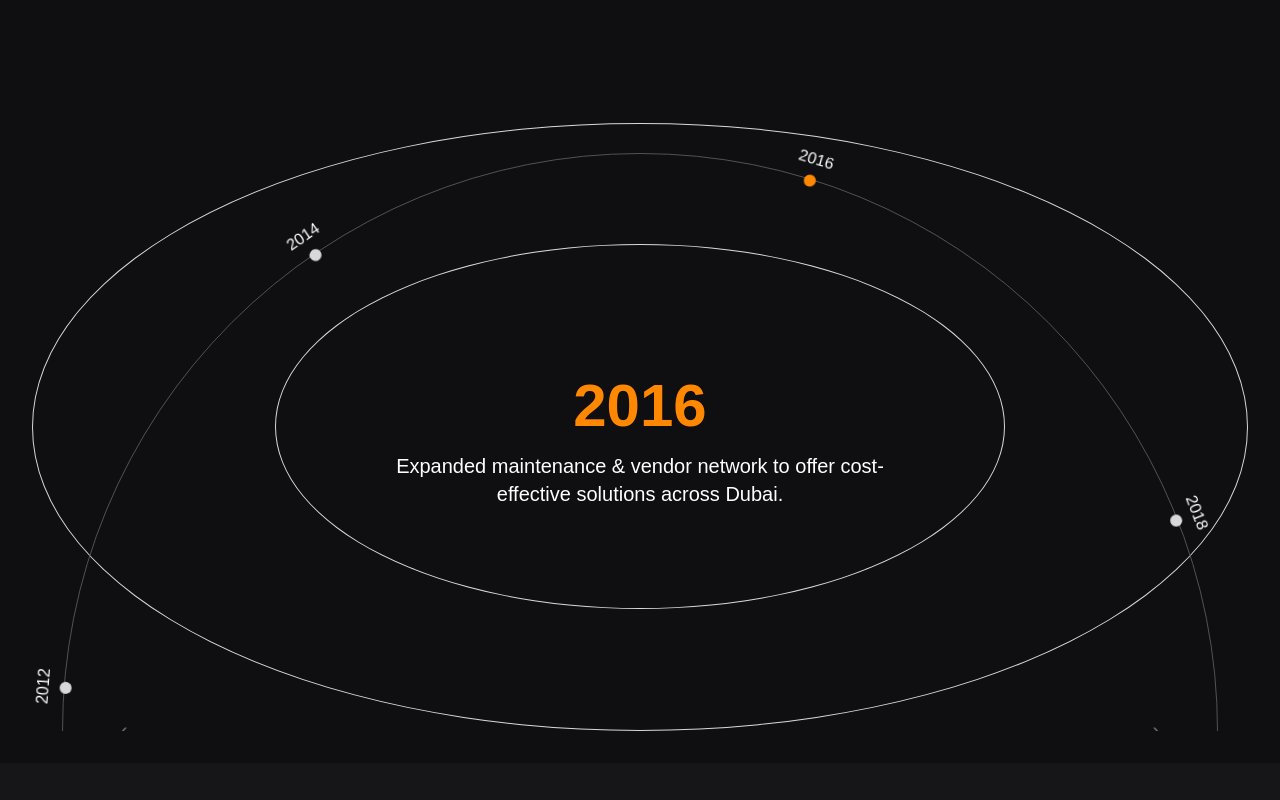
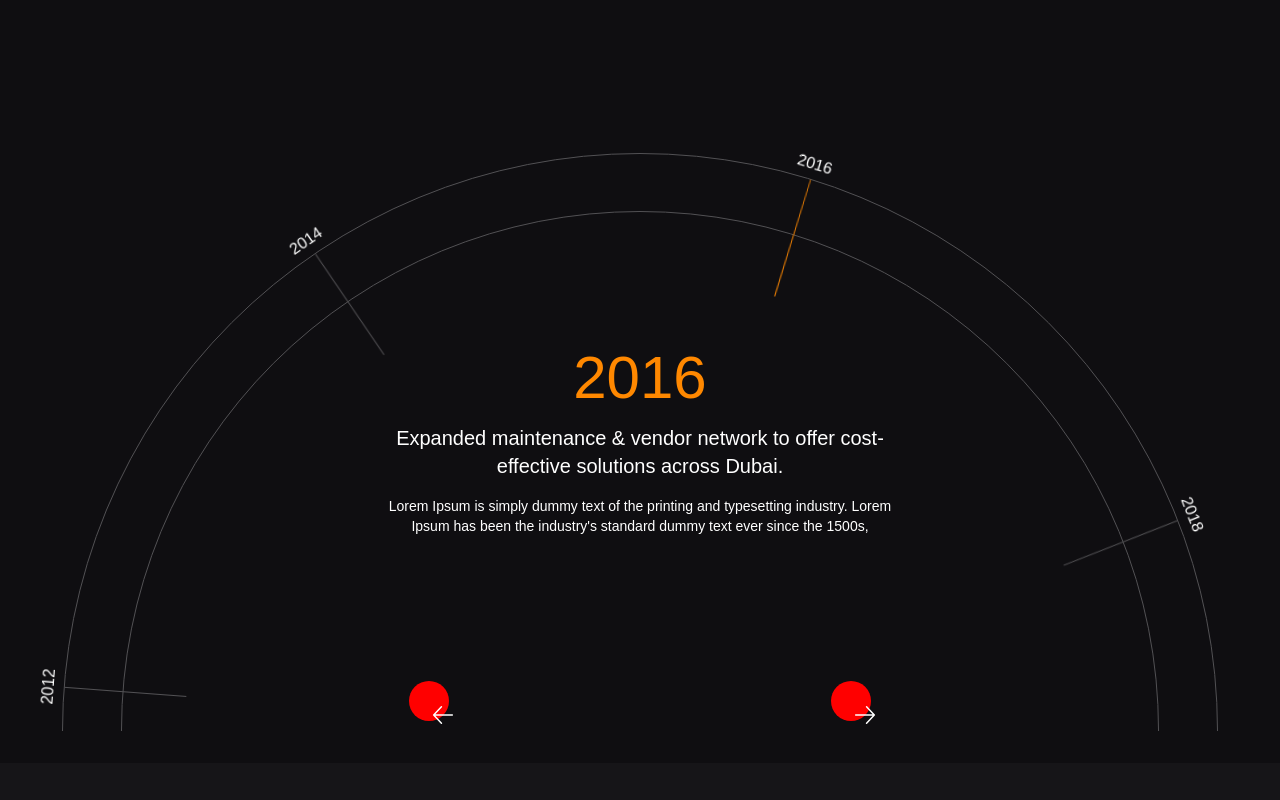
Before and after one commit to Creativecoder11/Inkam-web, a Next.js app: page /about in a window 1280 px wide. Shown: the part 5020-5820 px from the top of the page. Built offline with nearby package versions, Linux system fonts and the light colour scheme.

Commit message:
CSS Change

```diff
--- a/app/globals.css
+++ b/app/globals.css
@@ -230,18 +230,18 @@ html.lenis {
   left: 0;
   right: 0;
   margin: auto;
-  border: 1px solid #d8d8d8;
+  border: 1px solid #525154;
   border-radius: 100%;
   pointer-events: none;
 }
 
 .orbit-1 {
-  width: 100%;
-  height: 100%;
-  border-radius: 100%;
+  width: 90%;
+  height: 90%;
+  /* border-radius: 100%; */
 }
 
-.orbit-2 {
+/* .orbit-2 {
   width: 60%;
   height: 60%;
 }
@@ -309,16 +309,6 @@ html.lenis {
   text-align: center;
 }
 
-.slide-icon {
-  width: 128px;
-  height: 128px;
-  display: flex;
-  background: white;
-  box-shadow: 0px 0px 5px rgba(0, 0, 0, 0.15);
-  border: 1px solid #d8d8d8;
-  padding: 24px;
-  border-radius: 50%;
-}
 
 .slide-img {
   width: 100%;
@@ -327,7 +317,9 @@ html.lenis {
 }
 
 .slide-year {
-  font-weight: 600;
+
+
+  /* font-weight: 600; */
   /* color: #ffffff; */
   /* font-size: 60px; */
 }
@@ -366,25 +358,25 @@ html.lenis {
   justify-content: center;
   position: absolute;
   gap: 4px;
-  top: -12px;
+  top: 48px;
   left: 50%;
   transform: translate(-50%, -50%);
   width: 50px;
-  height: 60px;
+  height: 150px;
   pointer-events: auto;
   transition: transform 0.3s;
   cursor: pointer;
 }
 
-.dot:hover {
+/* .dot:hover {
   transform: translate(-50%, -50%) scale(1.15);
-}
+} */
 
 .dot-circle {
-  width: 12px;
-  height: 12px;
-  border-radius: 24px;
-  background: #d8d8d8;
+  width: 1px;
+  height: 150px;
+  /* border-radius: 24px; */
+  background: #525154;
   transition: background 0.3s;
 }
 
@@ -396,26 +388,33 @@ html.lenis {
   position: absolute;
   z-index: 20;
   top: 0;
-  bottom: 0;
+  bottom: 60px;
   margin: auto;
-  font-size: 1.5rem;
+  padding: 20px;
+  background: red;
+  border-radius: 50%;
+  /* font-size: 1.5rem; */
   transition: 0.3s;
   cursor: pointer;
   user-select: none;
-  color: #666666;
-  height: fit-content;
+  color: white;
+  width: 20px;
+  height: 20px;
 }
 
-.nav-button:hover {
+.nav-button .nav-next > svg{
+  top: -20px;
+}
+/* .nav-button:hover {
   color: black;
-}
+} */
 
 .nav-next {
-  right: 5%;
+  right: 30%;
 }
 
 .nav-prev {
-  left: 5%;
+  left: 30%;
 }
 
 /* Responsive Styles */
--- a/components/sections/about/AboutTimline.tsx
+++ b/components/sections/about/AboutTimline.tsx
@@ -1,49 +1,71 @@
 // components/CircularCarousel.tsx
-'use client';
-import React, { useState, useEffect, useRef } from 'react';
+"use client";
+import React, { useState, useEffect, useRef } from "react";
 
 interface TimelineItem {
   year: string;
   image: string;
   text: string;
+  description: string;
 }
 
 const timelineData: TimelineItem[] = [
   {
-    year: '2012',
-    image: 'https://cdn.prod.website-files.com/6788e6c70fa2b23ccce907d3/6895a34d9342359e1f5d6b31_illustration2.avif',
-    text: 'Founded with a focus on simplifying property ownership in Dubai.'
+    year: "2012",
+    image:
+      "https://cdn.prod.website-files.com/6788e6c70fa2b23ccce907d3/6895a34d9342359e1f5d6b31_illustration2.avif",
+    text: "Founded with a focus on simplifying property ownership in Dubai.",
+    description:
+      "Lorem Ipsum is simply dummy text of the printing and typesetting industry. Lorem Ipsum has been the industry's standard dummy text ever since the 1500s,",
   },
   {
-    year: '2014',
-    image: 'https://cdn.prod.website-files.com/6788e6c70fa2b23ccce907d3/6895a5d2fd74c2308c048a50_9a9b5baacc76ea6ec51d52d27ca306b3_illustration2%20%281%29.avif',
-    text: 'Legal advisory services added to help landlords win disputes and protect assets.'
+    year: "2014",
+    image:
+      "https://cdn.prod.website-files.com/6788e6c70fa2b23ccce907d3/6895a5d2fd74c2308c048a50_9a9b5baacc76ea6ec51d52d27ca306b3_illustration2%20%281%29.avif",
+    text: "Legal advisory services added to help landlords win disputes and protect assets.",
+    description:
+      "Lorem Ipsum is simply dummy text of the printing and typesetting industry. Lorem Ipsum has been the industry's standard dummy text ever since the 1500s,",
   },
   {
-    year: '2016',
-    image: 'https://cdn.prod.website-files.com/6788e6c70fa2b23ccce907d3/6895a979f3bb1980b3d22932_illustration1%20(1).avif',
-    text: 'Expanded maintenance & vendor network to offer cost-effective solutions across Dubai.'
+    year: "2016",
+    image:
+      "https://cdn.prod.website-files.com/6788e6c70fa2b23ccce907d3/6895a979f3bb1980b3d22932_illustration1%20(1).avif",
+    text: "Expanded maintenance & vendor network to offer cost-effective solutions across Dubai.",
+    description:
+      "Lorem Ipsum is simply dummy text of the printing and typesetting industry. Lorem Ipsum has been the industry's standard dummy text ever since the 1500s,",
   },
   {
-    year: '2018',
-    image: 'https://cdn.prod.website-files.com/6788e6c70fa2b23ccce907d3/6895a34dcc869b2bc03ddc06_image%2014%20(3).png',
-    text: 'Full lease and payment automation introduced. Paperwork reduced. Transparency improved.'
+    year: "2018",
+    image:
+      "https://cdn.prod.website-files.com/6788e6c70fa2b23ccce907d3/6895a34dcc869b2bc03ddc06_image%2014%20(3).png",
+    text: "Full lease and payment automation introduced. Paperwork reduced. Transparency improved.",
+    description:
+      "Lorem Ipsum is simply dummy text of the printing and typesetting industry. Lorem Ipsum has been the industry' since the 1500s,",
   },
   {
-    year: '2020',
-    image: 'https://cdn.prod.website-files.com/6788e6c70fa2b23ccce907d3/6895a34db4137fe7cd4af318_image%2014%20(4).png',
-    text: 'Cross-border support enabled. Many clients manage properties from abroad— without visiting once.'
+    year: "2020",
+    image:
+      "https://cdn.prod.website-files.com/6788e6c70fa2b23ccce907d3/6895a34db4137fe7cd4af318_image%2014%20(4).png",
+    text: "Cross-border support enabled. Many clients manage properties from abroad— without visiting once.",
+    description:
+      "Lorem Ipsum is simply dummy text of the printing and typesetting industry. ",
   },
   {
-    year: '2022',
-    image: 'https://cdn.prod.website-files.com/6788e6c70fa2b23ccce907d3/6895a34d21555200d75bfee4_image%2014%20(5).png',
-    text: 'Launched internal vendor bidding system: clients get top 5 real quotes every time.'
+    year: "2022",
+    image:
+      "https://cdn.prod.website-files.com/6788e6c70fa2b23ccce907d3/6895a34d21555200d75bfee4_image%2014%20(5).png",
+    text: "Launched internal vendor bidding system: clients get top 5 real quotes every time.",
+    description:
+      "Lorem Ipsum is simply dummy text of the printing and typesetting industry. Lorem Ipsum has.",
   },
   {
-    year: '2025',
-    image: 'https://cdn.prod.website-files.com/6788e6c70fa2b23ccce907d3/6895a34d54e4ed7a1fd12f23_image%2014%20(6).png',
-    text: 'Introducing BSO Club App — a dedicated mobile platform that connects landlords, brokers, vendors, and clients in real time, making property management as seamless.'
-  }
+    year: "2025",
+    image:
+      "https://cdn.prod.website-files.com/6788e6c70fa2b23ccce907d3/6895a34d54e4ed7a1fd12f23_image%2014%20(6).png",
+    text: "Introducing BSO Club App — a dedicated mobile platform that connects landlords, brokers,",
+    description:
+      "Lorem Ipsum is simply dummy text of the printing and typesetting industry. Lorem Ipsum has been the industry's standard dummy text ever since the 1500s,",
+  },
 ];
 
 const CircularCarousel: React.FC = () => {
@@ -76,7 +98,8 @@ const CircularCarousel: React.FC = () => {
   };
 
   const handlePrev = (): void => {
-    const newIndex = activeIndex === 0 ? timelineData.length - 1 : activeIndex - 1;
+    const newIndex =
+      activeIndex === 0 ? timelineData.length - 1 : activeIndex - 1;
     setActiveIndex(newIndex);
     rotateCarousel(newIndex);
   };
@@ -99,7 +122,7 @@ const CircularCarousel: React.FC = () => {
       inc = diff - timelineData.length;
     }
 
-    setAngle(prev => prev + step * inc);
+    setAngle((prev) => prev + step * inc);
   };
 
   return (
@@ -110,19 +133,22 @@ const CircularCarousel: React.FC = () => {
         onMouseLeave={() => setIsHovered(false)}
       >
         <div className="overlay"></div>
-        <div className="orbit orbit-1"></div>
-        <div className="orbit orbit-2"></div>
+        {/* <div className="orbit orbit-2"></div> */}
 
         <div className="slides-container">
           <div className="slides-wrapper">
             {timelineData.map((item, index) => (
-              <div key={index} className={`slide ${index === activeIndex ? 'active' : ''}`}>
+              <div
+                key={index}
+                className={`slide ${index === activeIndex ? "active" : ""}`}
+              >
                 <div className="slide-content">
-                  {/* <div className="slide-icon">
-                    <img src={item.image} alt={item.year} className="slide-img" />
-                  </div> */}
-                  <div className="slide-year text-6xl text-(--orange)">{item.year}</div>
+                  <div className="orbit orbit-1"></div>
+                  <div className="slide-year text-6xl text-(--orange)">
+                    {item.year}
+                  </div>
                   <div className="slide-text text-xl">{item.text}</div>
+                  <div className="slide-text text-sm">{item.description}</div>
                 </div>
               </div>
             ))}
@@ -132,14 +158,18 @@ const CircularCarousel: React.FC = () => {
             className="pagination"
             style={{
               transform: `translate(-50%, -50%) rotate(${angle}deg)`,
-              transitionDuration: `${speed}ms`
+              transitionDuration: `${speed}ms`,
             }}
           >
             {timelineData.map((item, index) => (
               <div
                 key={index}
-                className={`dot-item ${index === activeIndex ? 'active' : ''}`}
-                style={{ transform: `rotate(${(360 / timelineData.length) * index}deg)` }}
+                className={`dot-item ${index === activeIndex ? "active" : ""}`}
+                style={{
+                  transform: `rotate(${
+                    (360 / timelineData.length) * index
+                  }deg)`,
+                }}
               >
                 <div className="dot" onClick={() => handleDotClick(index)}>
                   {item.year}
@@ -150,10 +180,38 @@ const CircularCarousel: React.FC = () => {
           </div>
 
           <div className="nav-button nav-next" onClick={handleNext}>
-            ›
+            <svg
+              xmlns="http://www.w3.org/2000/svg"
+              width="28"
+              height="28"
+              viewBox="0 0 28 28"
+              fill="none"
+            >
+              <path
+                d="M15.5556 5.8335L23.3334 14.0002M23.3334 14.0002L15.5556 22.1668M23.3334 14.0002L4.66675 14.0002"
+                stroke="white"
+                stroke-width="1.5"
+                stroke-linecap="round"
+                stroke-linejoin="round"
+              />
+            </svg>
           </div>
           <div className="nav-button nav-prev" onClick={handlePrev}>
-            ‹
+            <svg
+              xmlns="http://www.w3.org/2000/svg"
+              width="28"
+              height="28"
+              viewBox="0 0 28 28"
+              fill="none"
+            >
+              <path
+                d="M12.444 22.1668L4.66626 14.0002M4.66626 14.0002L12.444 5.8335M4.66626 14.0002L23.3329 14.0002"
+                stroke="white"
+                stroke-width="1.5"
+                stroke-linecap="round"
+                stroke-linejoin="round"
+              />
+            </svg>
           </div>
         </div>
       </div>
```
